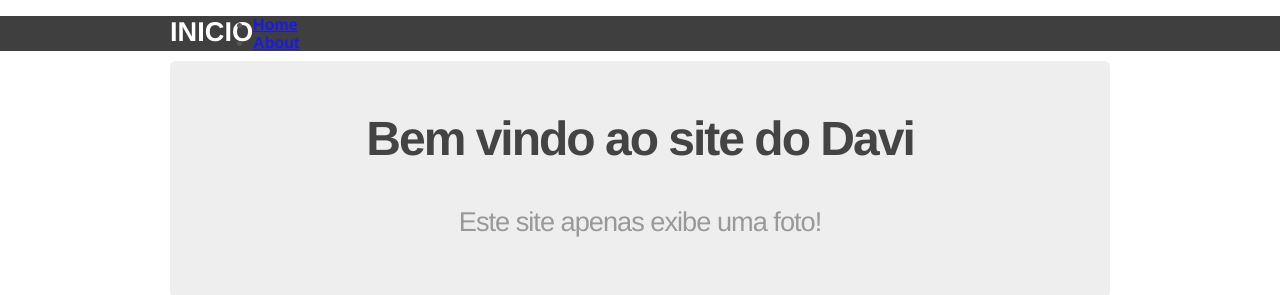
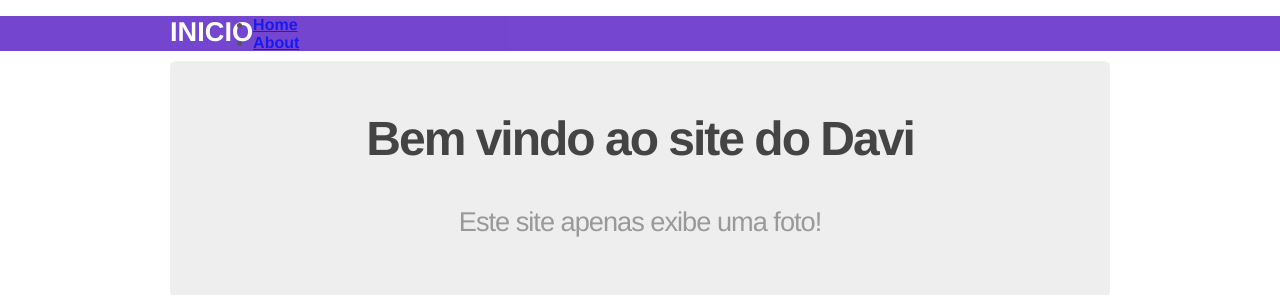
Before and after one commit to Daviazuos/estudos, a Flask app: page / in a window 1280 px wide. Shown: the top 295 px of the page. Run offline with Flask 2, Linux system fonts and the light colour scheme.

Commit message:
ajustes na cor

```diff
--- a/app/static/css/main.css
+++ b/app/static/css/main.css
@@ -10,11 +10,11 @@
  */
 
 header {
-  background-color: #2B2B2B;
-  height: 35px;
-  width: 100%;
-  opacity: .9;
-  margin-bottom: 10px;
+	background-color: #6633CC;
+	height: 35px;
+	width: 100%;
+	opacity: .9;
+	margin-bottom: 10px;
 }
 
 header h1.logo {
```
